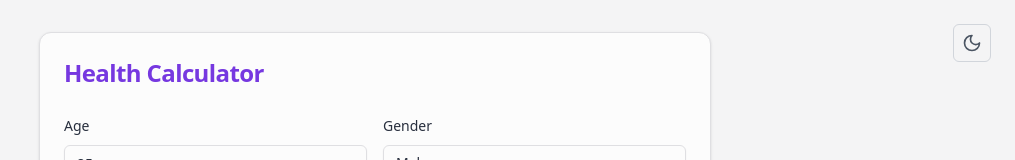
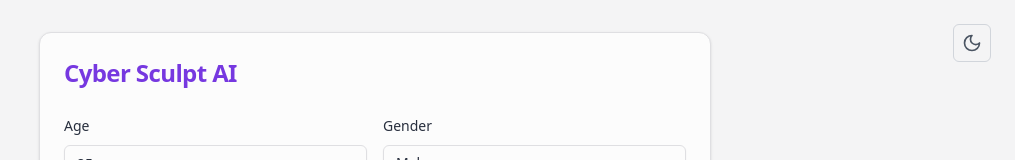
Before and after one commit to cloudyunicorn/cybersculpt, a Next.js app: page / in a window 1280 px wide. Shown: the top 160 px of the page, without its empty margins (265-1280 px from the left). Built offline with nearby package versions, Linux system fonts and the light colour scheme.

Commit message:
change name

```diff
--- a/components/HealthCalculator.tsx
+++ b/components/HealthCalculator.tsx
@@ -51,7 +51,7 @@ export function HealthCalculator() {
     <Card className="w-full max-w-2xl mx-auto">
       <CardHeader>
         <CardTitle className="text-2xl font-bold text-primary">
-          Health Calculator
+          Cyber Sculpt AI
         </CardTitle>
       </CardHeader>
       <CardContent>
```
